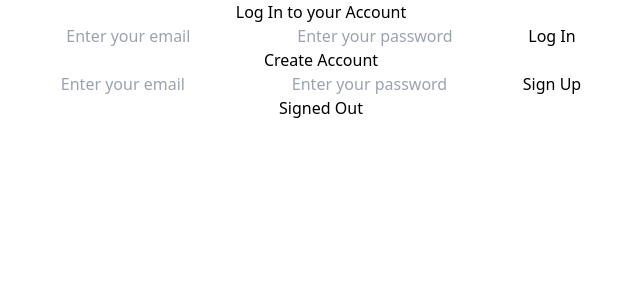
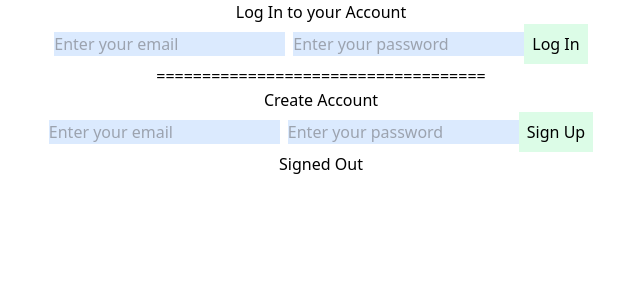
Before and after one commit to XavierGuertin/WatchAndShip, a Next.js app: page /login in a window 1280 px wide. Shown: the top 300 px of the page, without its empty margins (319-959 px from the left). Built offline with nearby package versions, Linux system fonts and the light colour scheme; no server answers.

Commit message:
slight modifications to login/signup

```diff
--- a/src/app/login/page.js
+++ b/src/app/login/page.js
@@ -1,10 +1,11 @@
-import {SignIn, SignUp, AuthDetails} from "/src/components";
+import { SignIn, SignUp, AuthDetails } from "/src/components";
 import './auth.css';
 const Page = () => (
     <div className="App">
-        <SignIn/>
-        <SignUp/>
-        <AuthDetails/>
+        <SignIn />
+        <h1>====================================</h1>
+        <SignUp />
+        <AuthDetails />
     </div>
 );
 
--- a/src/components/Navbar.jsx
+++ b/src/components/Navbar.jsx
@@ -1,26 +1,26 @@
 'use client';
-import {useState} from "react";
-import {navLinks} from "@/constants"
+import { useState } from "react";
+import { navLinks } from "@/constants"
 
 const Navbar = () => {
     const [active, setActive] = useState("Home");
     const [toggle, setToggle] = useState(false);
-    const loginTitle = 'Sign In / Sign Up';
+    const loginTitle = 'login';
+    const signupTitle = 'login';
 
     return (
         <nav className="w-full flex py-6 justify-between items-center navbar">
-            <img src="/logo.svg" alt="watch&ship" className="logo w-[124px] h-[100px]"/>
+            <img src="/logo.svg" alt="watch&ship" className="logo w-[124px] h-[100px]" />
 
             <ul className="list-none sm:flex hidden justify-end items-center flex-1">
                 {navLinks.map((nav, index) => (
                     <li
                         key={nav.id}
-                        className={`font-poppins font-normal cursor-pointer text-[16px] ${
-                            active === nav.title ? "text-white" : "text-dimWhite"
-                        } ${index === navLinks.length - 1 ? "mr-0" : "mr-10"}`}
+                        className={`font-poppins font-normal cursor-pointer text-[16px] ${active === nav.title ? "text-white" : "text-dimWhite"
+                            } ${index === navLinks.length - 1 ? "mr-0" : "mr-10"}`}
                         onClick={() => setActive(nav.title)}
                     >
-                        <a href={`${nav.title !== loginTitle ? '#' : "/"}${nav.id}`}>{nav.title}</a>
+                        <a href={`${(nav.id !== loginTitle || nav.id !== signupTitle) ? '#' : "/"}${nav.id}`}>{nav.title}</a>
                     </li>
                 ))}
             </ul>
@@ -34,17 +34,15 @@ const Navbar = () => {
                 />
 
                 <div
-                    className={`${
-                        !toggle ? "hidden" : "flex"
-                    } p-6 bg-black-gradient absolute top-20 right-0 mx-4 my-2 min-w-[140px] rounded-xl sidebar`}
+                    className={`${!toggle ? "hidden" : "flex"
+                        } p-6 bg-black-gradient absolute top-20 right-0 mx-4 my-2 min-w-[140px] rounded-xl sidebar`}
                 >
                     <ul className="list-none flex justify-end items-start flex-1 flex-col">
                         {navLinks.map((nav, index) => (
                             <li
                                 key={nav.id}
-                                className={`font-poppins font-medium cursor-pointer text-[16px] ${
-                                    active === nav.title ? "text-white" : "text-dimWhite"
-                                } ${index === navLinks.length - 1 ? "mb-0" : "mb-4"}`}
+                                className={`font-poppins font-medium cursor-pointer text-[16px] ${active === nav.title ? "text-white" : "text-dimWhite"
+                                    } ${index === navLinks.length - 1 ? "mb-0" : "mb-4"}`}
                                 onClick={() => setActive(nav.title)}
                             >
                                 <a href={`#${nav.id}`}>{nav.title}</a>
--- a/src/components/auth/AuthDetails.jsx
+++ b/src/components/auth/AuthDetails.jsx
@@ -1,7 +1,7 @@
 'use client';
-import {onAuthStateChanged, signOut} from "firebase/auth";
-import React, {useEffect, useState} from "react";
-import {auth} from "/src/firebase";
+import { onAuthStateChanged, signOut } from "firebase/auth";
+import React, { useEffect, useState } from "react";
+import { auth } from "/src/firebase";
 
 const AuthDetails = () => {
   const [authUser, setAuthUser] = useState(null);
@@ -33,7 +33,8 @@ const AuthDetails = () => {
       {authUser ? (
         <>
           <p>{`Signed In as ${authUser.email}`}</p>
-              <button onClick={userSignOut}>Sign Out</button>
+          <button onClick={userSignOut}
+            className="bg-red-100 p-2">Sign Out</button>
         </>
       ) : (
         <p>Signed Out</p>
--- a/src/components/auth/SignIn.jsx
+++ b/src/components/auth/SignIn.jsx
@@ -1,7 +1,7 @@
 'use client';
 import { signInWithEmailAndPassword } from "firebase/auth";
 import React, { useState } from "react";
-import {auth} from "/src/firebase";
+import { auth } from "/src/firebase";
 
 const SignIn = () => {
     const [email, setEmail] = useState("");
@@ -23,18 +23,21 @@ const SignIn = () => {
             <form onSubmit={signIn}>
                 <h1>Log In to your Account</h1>
                 <input
+                    className="mr-2 bg-blue-100"
                     type="email"
                     placeholder="Enter your email"
                     value={email}
                     onChange={(e) => setEmail(e.target.value)}
                 ></input>
                 <input
+                    className="bg-blue-100"
                     type="password"
                     placeholder="Enter your password"
                     value={password}
                     onChange={(e) => setPassword(e.target.value)}
                 ></input>
-                <button type="submit">Log In</button>
+                <button type="submit"
+                    className="bg-green-100 p-2">Log In</button>
             </form>
         </div>
     );
--- a/src/components/auth/SignUp.jsx
+++ b/src/components/auth/SignUp.jsx
@@ -1,7 +1,7 @@
 'use client';
-import {createUserWithEmailAndPassword} from "firebase/auth";
-import React, {useState} from "react";
-import {auth} from "/src/firebase";
+import { createUserWithEmailAndPassword } from "firebase/auth";
+import React, { useState } from "react";
+import { auth } from "/src/firebase";
 
 const SignUp = () => {
   const [email, setEmail] = useState("");
@@ -23,18 +23,21 @@ const SignUp = () => {
       <form onSubmit={signUp}>
         <h1>Create Account</h1>
         <input
+          className="mr-2 bg-blue-100"
           type="email"
           placeholder="Enter your email"
           value={email}
           onChange={(e) => setEmail(e.target.value)}
         ></input>
         <input
+          className="bg-blue-100"
           type="password"
           placeholder="Enter your password"
           value={password}
           onChange={(e) => setPassword(e.target.value)}
         ></input>
-          <button type="submit">Sign Up</button>
+        <button type="submit"
+          className="bg-green-100 p-2">Sign Up</button>
       </form>
     </div>
   );
--- a/src/constants/index.js
+++ b/src/constants/index.js
@@ -18,8 +18,12 @@ export const navLinks = [
     },
     {
         id: "login",
-        title: "Sign In / Sign Up",
-    }
+        title: "Log in",
+    },
+    {
+        id: "login",
+        title: "Sign Up",
+    },
 ];
 
 export const numbers = [
```
Lines whose indentation alone changed are shown as unchanged.
